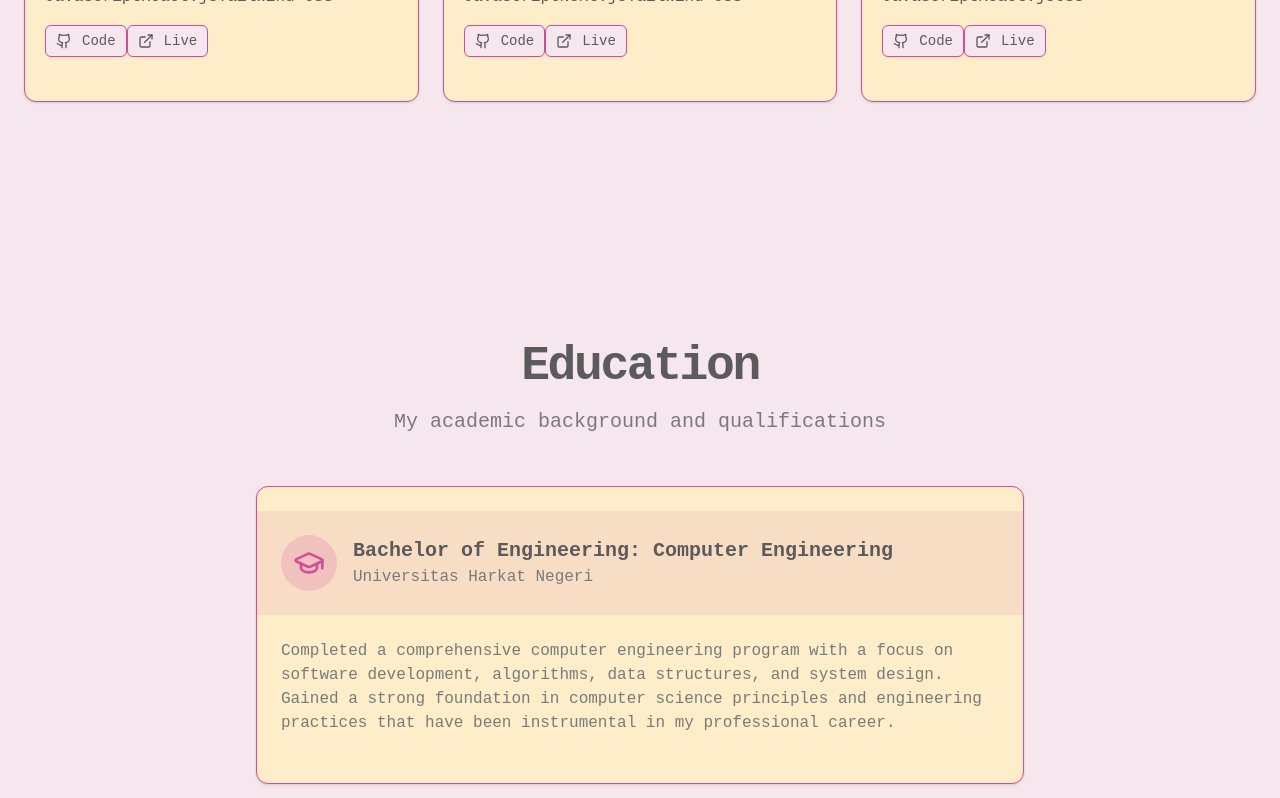
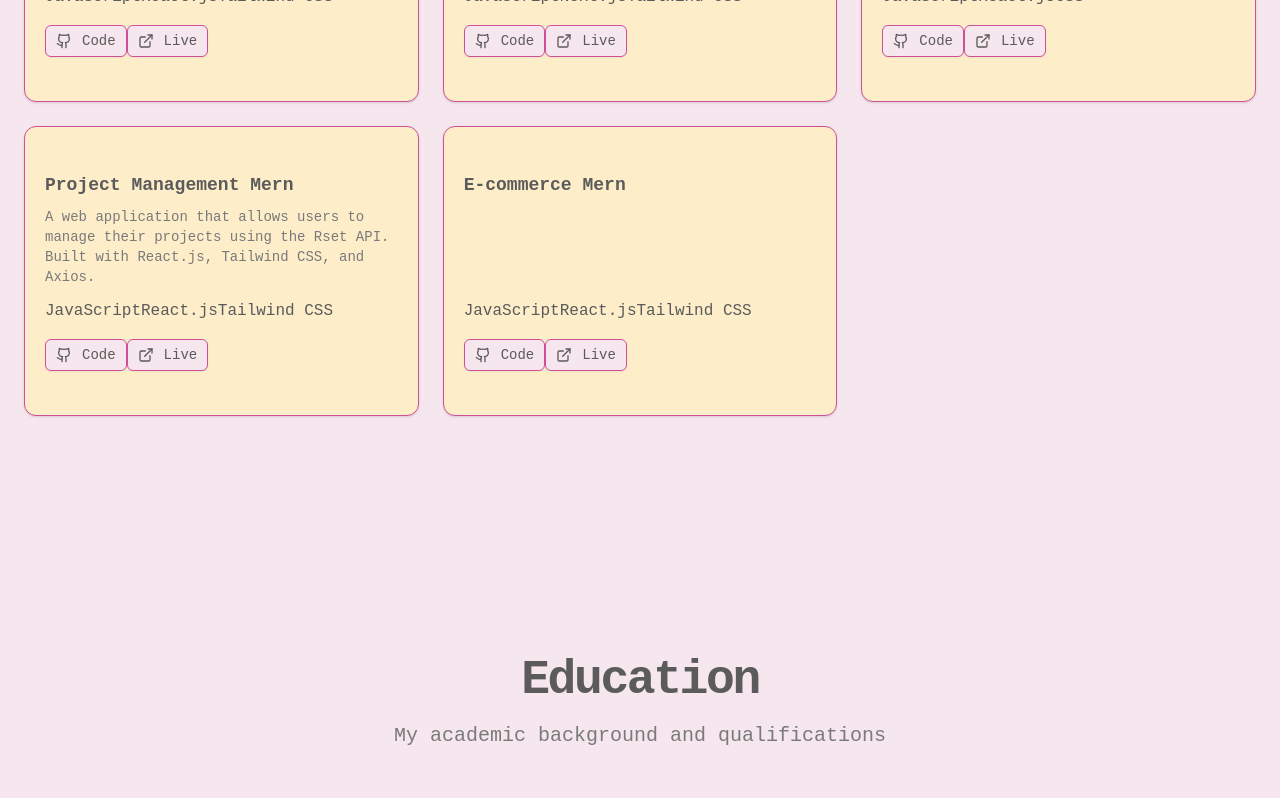
Before and after one commit to Wildann77/porto, a Next.js app: page / in a window 1280 px wide. Shown: the part 3720-4518 px from the top of the page. Built offline with nearby package versions, Linux system fonts and the light colour scheme; a web font is replaced by a local one.

Commit message:
add more projects

```diff
--- a/components/projects.tsx
+++ b/components/projects.tsx
@@ -3,6 +3,8 @@ import { Button } from "@/components/ui/button";
 import { ExternalLink, Github } from "lucide-react";
 import Link from "next/link";
 import OpenSource from "./open-source";
+import { title } from "process";
+import { Description } from "@headlessui/react";
 
 export default function Projects() {
   const projects = [
@@ -30,6 +32,21 @@ export default function Projects() {
       codeLink: "https://github.com/Wildann77/ppm_rumah_hijau",
       liveLink: "https://ppm-rumah-hijau.vercel.app/",
     },
+    {
+      title: "Project Management Mern",
+      description:
+        "A web application that allows users to manage their projects using the Rset API. Built with React.js, Tailwind CSS, and Axios.",
+      tags: ["JavaScript", "React.js", "Tailwind CSS", "Rest API"],
+      codeLink: "https://github.com/Wildann77/project_management_mern",
+      liveLink: "https://project-management-mern-gamma.vercel.app/",
+    },
+    {
+      title: "E-commerce Mern",
+      Description: "a web application that allows users to browse and purchase products using the Rset API. Built with React.js, Tailwind CSS, and Axios.",
+      tags: ["JavaScript", "React.js", "Tailwind CSS", "Rest API"],
+      codeLink: "https://github.com/Wildann77/E-Commerce_Mern",
+      liveLink: "https://e-commerce-mern-kohl.vercel.app/",
+    }
   ];
 
   return (
```
